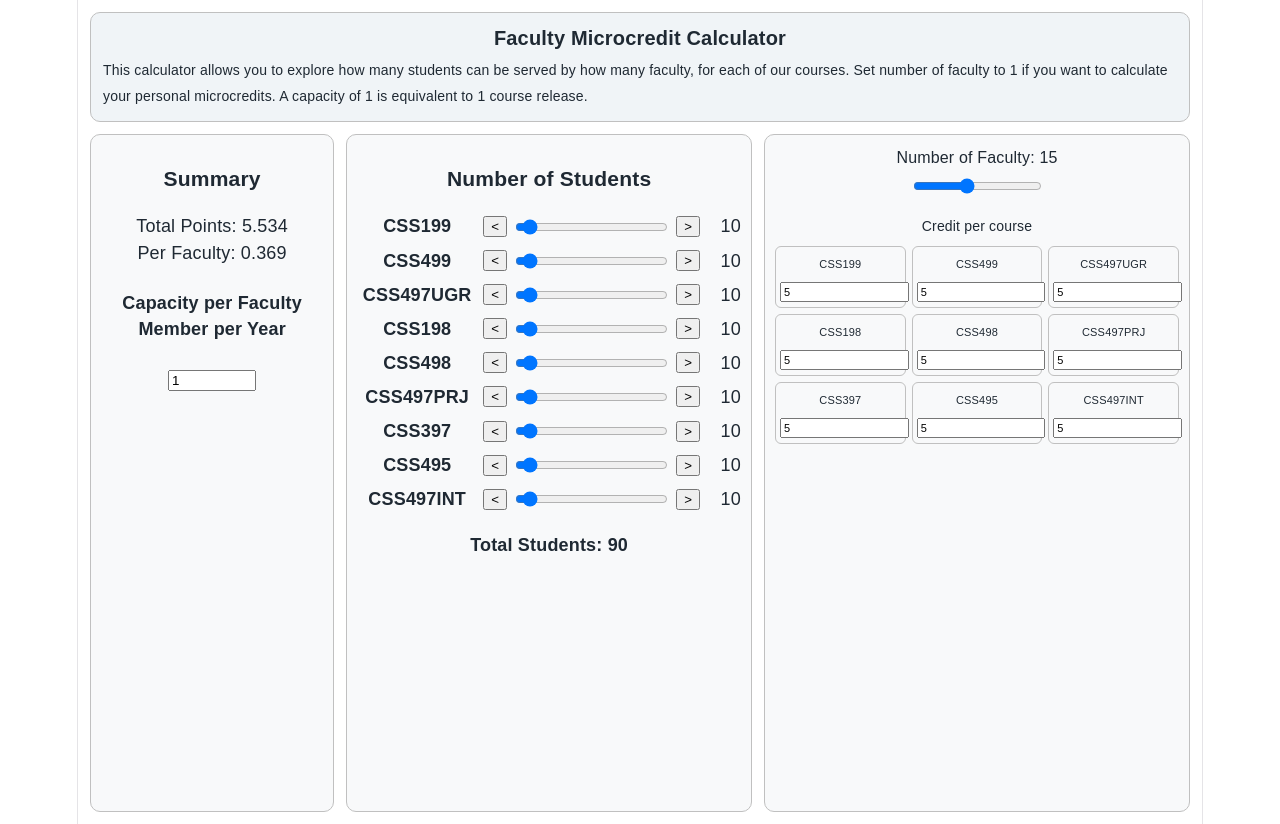
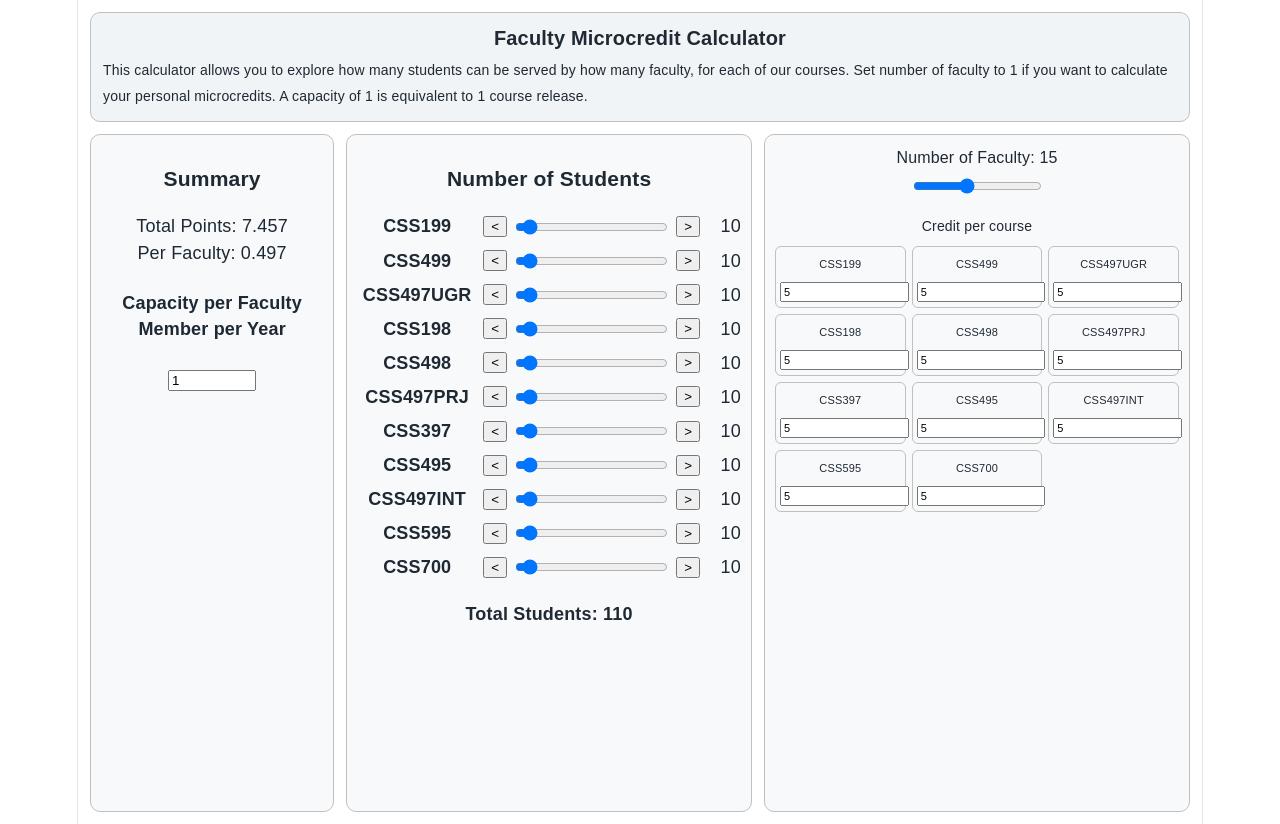
Before and after one commit to kayleachampion/superviseme, a React (Vite) app in the folder supervisor-optimizer/: page / in a window 1280 px wide. Built offline with nearby package versions, Linux system fonts and the light colour scheme.

Commit message:
Add new course entries for CSS595 and CSS700
based on message from johnny -- but I think the number is 52 not 50, need to check

```diff
--- a/supervisor-optimizer/src/App.jsx
+++ b/supervisor-optimizer/src/App.jsx
@@ -10,6 +10,8 @@ const COURSES = [
   { id: "CSS397", label: "CSS397", ppc: 1 / 150 },
   { id: "CSS495", label: "CSS495", ppc: 1 / 150 },
   { id: "CSS497INT", label: "CSS497INT", ppc: 1 / 150 },
+  { id: "CSS595", label: "CSS595", ppc: 1/52},
+  { id: "CSS700", label: "CSS700", ppc: 1/52}
 ];
 
 export default function App() {
```
